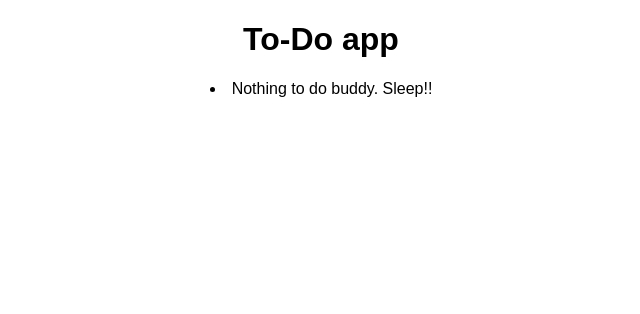
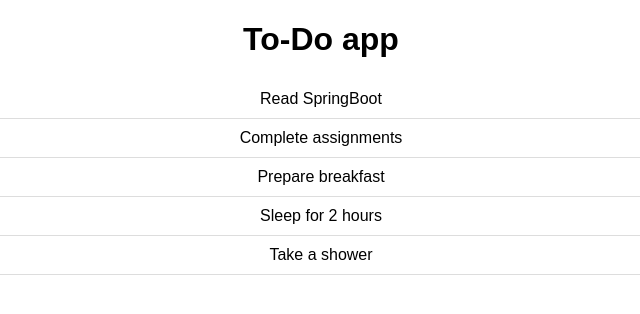
Before and after one commit to tanya-johari/ToDo-List-App, a React (Create React App) app: page / in a window 1280 px wide. Shown: the top 314 px of the page, without its empty margins (319-959 px from the left). Built offline with nearby package versions, Linux system fonts and the light colour scheme.

Commit message:
[Tanya] Completed Game checkpoint: 3 (Provided 5 tasks in the application)

```diff
--- a/src/App.js
+++ b/src/App.js
@@ -1,11 +1,15 @@
 import Header from "./Header/Header";
 import "./styles.css";
+import ToDoList from "./ToDoList/ToDoList";
+
+const todoitmes = ["Read SpringBoot", "Complete assignments", "Prepare breakfast",
+"Sleep for 2 hours", "Take a shower", "Buy groceries"]; // Your ToDoList items
 
 export default function App() {
   return (
     <div className="Application">
       <Header />
-      <li>Nothing to do buddy. Sleep!!</li>
+      <ToDoList todos={todoitmes} />
     </div>
   );
 }
--- /dev/null
+++ b/src/ToDoList/ToDoList.js
@@ -0,0 +1,14 @@
+import React from 'react';
+
+const ToDoList = ({ todos }) => {
+  return (
+    <ul className="todo-list">
+      {/* Display only the first 5 ToDoItems */}
+      {todos.slice(0, 5).map((todo, index) => (
+        <li key={index} className="todo-item">{todo}</li>
+      ))}
+    </ul>
+  );
+};
+
+export default ToDoList;
--- a/src/styles.css
+++ b/src/styles.css
@@ -3,6 +3,15 @@
   text-align: center;
 }
 
-.Header {
-  text-align: center;
+.todo-list {
+  /* Styles for the entire list (optional) */
+  padding: 0;
+  margin: 0;
 }
+
+.todo-item {
+  /* Styles for individual list items */
+  list-style: none; /* Remove default bullet points for unordered lists */
+  padding: 10px;
+  border-bottom: 1px solid #ddd;
+}
```
